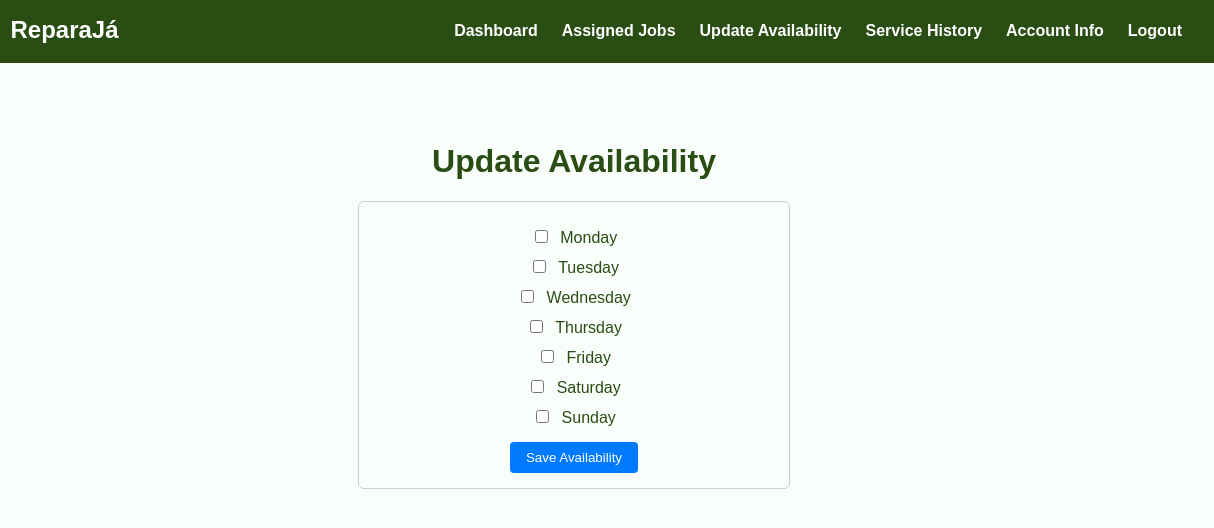
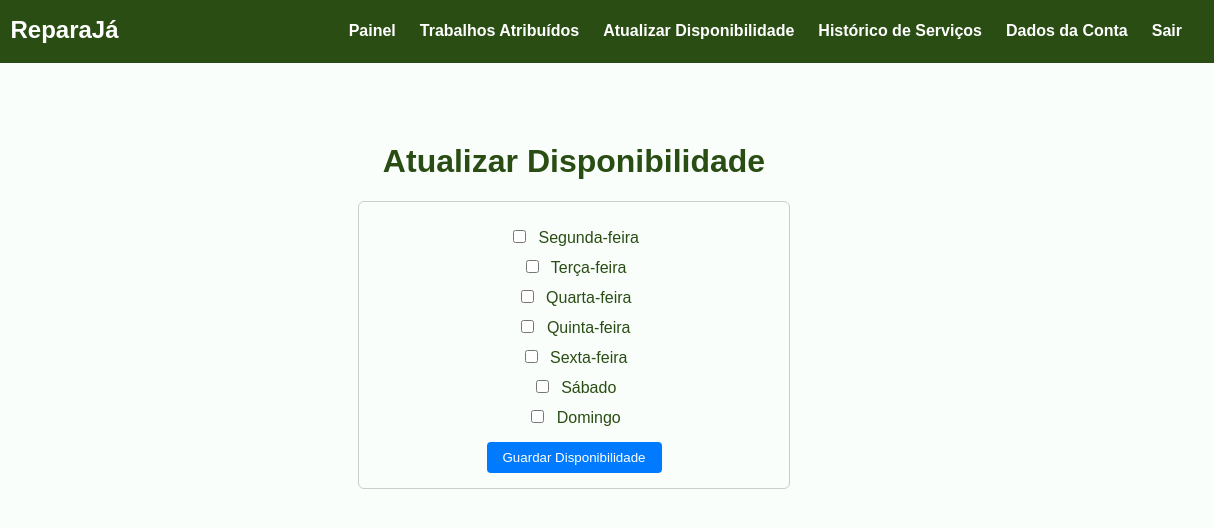
Before and after one commit to Dinisoliv/AS_ReparaJa_Incremento1, a plain HTML site: page ReparaJa/update-availability.html in a window 1280 px wide. Shown: the full height of the page, 66-1280 px from the left. Drawn offline with Linux system fonts and the light colour scheme.

Commit message:
Update update-availability.html

```diff
--- a/ReparaJa/update-availability.html
+++ b/ReparaJa/update-availability.html
@@ -1,9 +1,9 @@
 <!DOCTYPE html>
-<html lang="en">
+<html lang="pt">
 <head>
   <meta charset="UTF-8" />
   <meta name="viewport" content="width=device-width, initial-scale=1.0"/>
-  <title>Update Availability - Technician</title>
+  <title>Atualizar Disponibilidade - Técnico</title>
   <link rel="stylesheet" href="styles.css" />
   <style>
     .availability-form {
@@ -38,30 +38,30 @@
 <body>
   <nav class="navbar">
     <div class="navbar-logo">
-      <img src="ReparaJaLogo.png" alt="ReparaJá Logo" style="height: 30px; vertical-align: middle; margin-right: 8px; background: transparent;" />
+      <img src="ReparaJaLogo.png" alt="Logótipo ReparaJá" style="height: 30px; vertical-align: middle; margin-right: 8px; background: transparent;" />
       ReparaJá
     </div>
     <ul class="navbar-links">
-      <li><a href="technician-dashboard.html">Dashboard</a></li>
-      <li><a href="assigned-jobs.html">Assigned Jobs</a></li>
-      <li><a href="update-availability.html" class="active">Update Availability</a></li>
-      <li><a href="service-history.html">Service History</a></li>
-      <li><a href="account-info.html">Account Info</a></li>
-      <li><a href="login-technician.html" id="logoutBtn">Logout</a></li>
+      <li><a href="technician-dashboard.html">Painel</a></li>
+      <li><a href="assigned-jobs.html">Trabalhos Atribuídos</a></li>
+      <li><a href="update-availability.html" class="active">Atualizar Disponibilidade</a></li>
+      <li><a href="service-history.html">Histórico de Serviços</a></li>
+      <li><a href="account-info.html">Dados da Conta</a></li>
+      <li><a href="login-technician.html" id="logoutBtn">Sair</a></li>
     </ul>
   </nav>
 
   <main class="main-content">
-    <h1>Update Availability</h1>
+    <h1>Atualizar Disponibilidade</h1>
     <form id="availabilityForm" class="availability-form">
-      <label><input type="checkbox" name="monday" /> Monday</label>
-      <label><input type="checkbox" name="tuesday" /> Tuesday</label>
-      <label><input type="checkbox" name="wednesday" /> Wednesday</label>
-      <label><input type="checkbox" name="thursday" /> Thursday</label>
-      <label><input type="checkbox" name="friday" /> Friday</label>
-      <label><input type="checkbox" name="saturday" /> Saturday</label>
-      <label><input type="checkbox" name="sunday" /> Sunday</label>
-      <button type="submit">Save Availability</button>
+      <label><input type="checkbox" name="monday" /> Segunda-feira</label>
+      <label><input type="checkbox" name="tuesday" /> Terça-feira</label>
+      <label><input type="checkbox" name="wednesday" /> Quarta-feira</label>
+      <label><input type="checkbox" name="thursday" /> Quinta-feira</label>
+      <label><input type="checkbox" name="friday" /> Sexta-feira</label>
+      <label><input type="checkbox" name="saturday" /> Sábado</label>
+      <label><input type="checkbox" name="sunday" /> Domingo</label>
+      <button type="submit">Guardar Disponibilidade</button>
     </form>
     <div id="message" class="message"></div>
   </main>
@@ -70,7 +70,7 @@
     const form = document.getElementById('availabilityForm');
     const messageDiv = document.getElementById('message');
 
-    // Load saved availability from localStorage
+    // Carregar disponibilidade guardada do localStorage
     function loadAvailability() {
       const availability = JSON.parse(localStorage.getItem('technicianAvailability')) || {};
       for (const day in availability) {
@@ -81,7 +81,7 @@
       }
     }
 
-    // Save availability to localStorage
+    // Guardar disponibilidade no localStorage
     form.addEventListener('submit', (e) => {
       e.preventDefault();
       const availability = {};
@@ -91,13 +91,13 @@
         }
       }
       localStorage.setItem('technicianAvailability', JSON.stringify(availability));
-      messageDiv.textContent = 'Availability saved successfully.';
+      messageDiv.textContent = 'Disponibilidade guardada com sucesso.';
     });
 
-    // Initialize form with saved data
+    // Inicializar formulário com dados guardados
     loadAvailability();
 
-    // Logout button functionality
+    // Funcionalidade do botão sair
     document.getElementById('logoutBtn').addEventListener('click', function() {
       sessionStorage.removeItem('loggedTechnician');
     });
```
